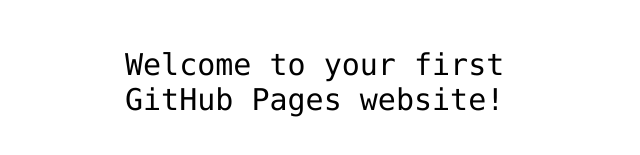
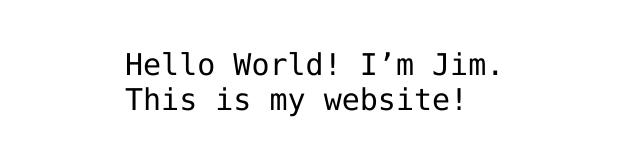
Before and after one commit to jes00001/hello-world, a plain HTML site: page index.html in a window 1280 px wide. Shown: the part 341-496 px from the top of the page, without its empty margins (315-955 px from the left). Drawn offline with Linux system fonts and the light colour scheme.

Commit message:
Update index.html

```diff
--- a/index.html
+++ b/index.html
@@ -12,7 +12,7 @@
 <img src="https://octodex.github.com/images/daftpunktocat-thomas.gif" id="octocat" alt="octocat-gif" />
 
 <!-- Change this code here by copy and pasting your template on line 15 -->
-<p>Welcome to your first GitHub Pages website!</p>
+<p>Hello World! I’m Jim. This is my website!</p>
 
 </body>
 </html>
```
